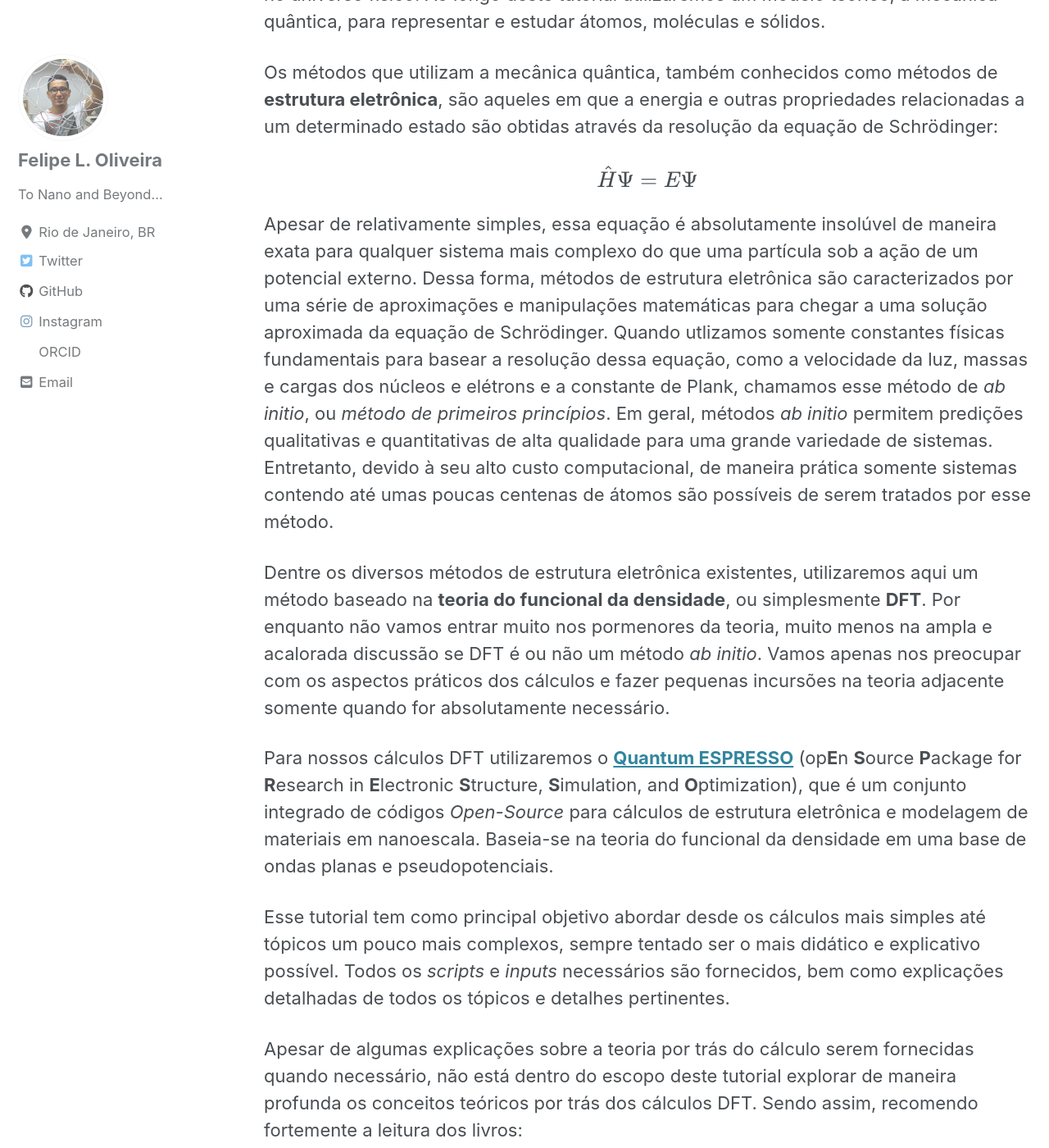
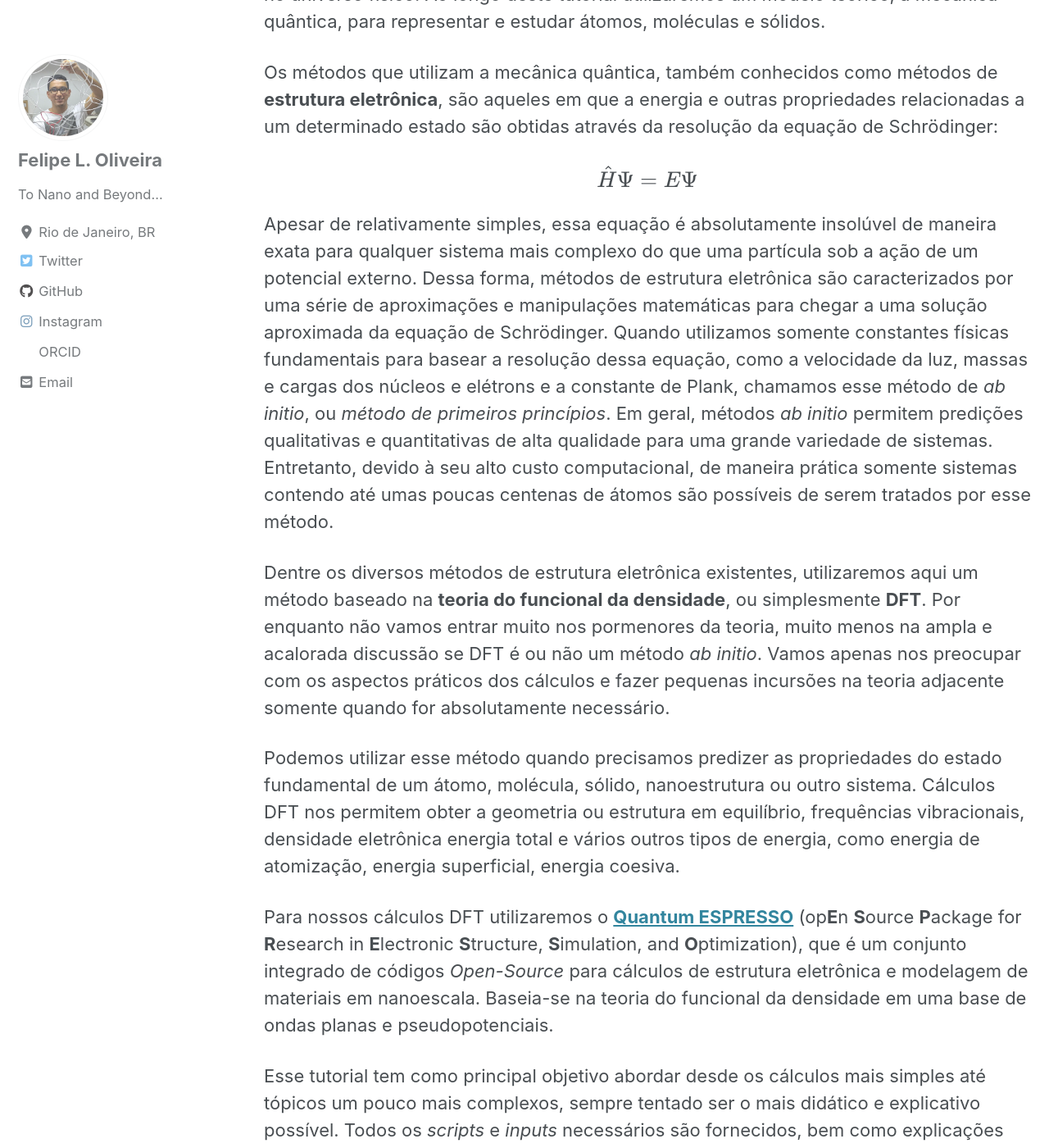
Before and after one commit to lipelopesoliveira/lipelopesoliveira.github.io, a Jekyll site: the page built from _posts/Tutorial_QE/2019-08-30-cap0.md, in a window 1280 px wide and 1400 px high, scrolled down 398 px. Shown: the whole window at 82% size. Built offline with Jekyll 4.4.1, drawn with Linux system fonts in a browser that asks for light colours; cached includes are drawn as plain includes; nearby versions of some CDN libraries; formulas are drawn with MathJax 3.

Commit message:
Update 2019-08-30-cap0.md

```diff
--- a/_posts/Tutorial_QE/2019-08-30-cap0.md
+++ b/_posts/Tutorial_QE/2019-08-30-cap0.md
@@ -15,9 +15,11 @@ Os métodos que utilizam a mecânica quântica, também conhecidos como métodos
 
 $$\hat{H}\Psi = E\Psi$$
 
-Apesar de relativamente simples, essa equação é absolutamente insolúvel de maneira exata para qualquer sistema mais complexo do que uma partícula sob a ação de um potencial externo. Dessa forma, métodos de estrutura eletrônica são caracterizados por uma série de aproximações e manipulações matemáticas para chegar a uma solução aproximada da equação de Schrödinger. Quando utlizamos somente constantes físicas fundamentais para basear a resolução dessa equação, como a velocidade da luz, massas e cargas dos núcleos e elétrons e a constante de Plank, chamamos esse método de *ab initio*, ou *método de primeiros princípios*. Em geral, métodos *ab initio* permitem predições qualitativas e quantitativas de alta qualidade para uma grande variedade de sistemas. Entretanto, devido à seu alto custo computacional, de maneira prática somente sistemas contendo até umas poucas centenas de átomos são possíveis de serem tratados por esse método.
+Apesar de relativamente simples, essa equação é absolutamente insolúvel de maneira exata para qualquer sistema mais complexo do que uma partícula sob a ação de um potencial externo. Dessa forma, métodos de estrutura eletrônica são caracterizados por uma série de aproximações e manipulações matemáticas para chegar a uma solução aproximada da equação de Schrödinger. Quando utilizamos somente constantes físicas fundamentais para basear a resolução dessa equação, como a velocidade da luz, massas e cargas dos núcleos e elétrons e a constante de Plank, chamamos esse método de *ab initio*, ou *método de primeiros princípios*. Em geral, métodos *ab initio* permitem predições qualitativas e quantitativas de alta qualidade para uma grande variedade de sistemas. Entretanto, devido à seu alto custo computacional, de maneira prática somente sistemas contendo até umas poucas centenas de átomos são possíveis de serem tratados por esse método.
 
 Dentre os diversos métodos de estrutura eletrônica existentes, utilizaremos aqui um método baseado na **teoria do funcional da densidade**, ou simplesmente **DFT**. Por enquanto não vamos entrar muito nos pormenores da teoria, muito menos na ampla e acalorada discussão se DFT é ou não um método *ab initio*. Vamos apenas nos preocupar com os aspectos práticos dos cálculos e fazer pequenas incursões na teoria adjacente somente quando for absolutamente necessário.
+
+Podemos utilizar esse método quando precisamos predizer as propriedades do estado fundamental de um átomo, molécula, sólido, nanoestrutura ou outro sistema. Cálculos DFT nos permitem obter a geometria ou estrutura em equilíbrio, frequências vibracionais, densidade eletrônica energia total e vários outros tipos de energia, como energia de atomização, energia superficial, energia coesiva.
 
 Para nossos cálculos DFT utilizaremos o [**Quantum ESPRESSO**](https://www.quantum-espresso.org/) (op**E**n **S**ource **P**ackage for **R**esearch in **E**lectronic **S**tructure, **S**imulation, and **O**ptimization), que é um conjunto integrado de códigos *Open-Source* para cálculos de estrutura eletrônica e modelagem de materiais em nanoescala. Baseia-se na teoria do funcional da densidade em uma base de ondas planas e pseudopotenciais.
 
```
